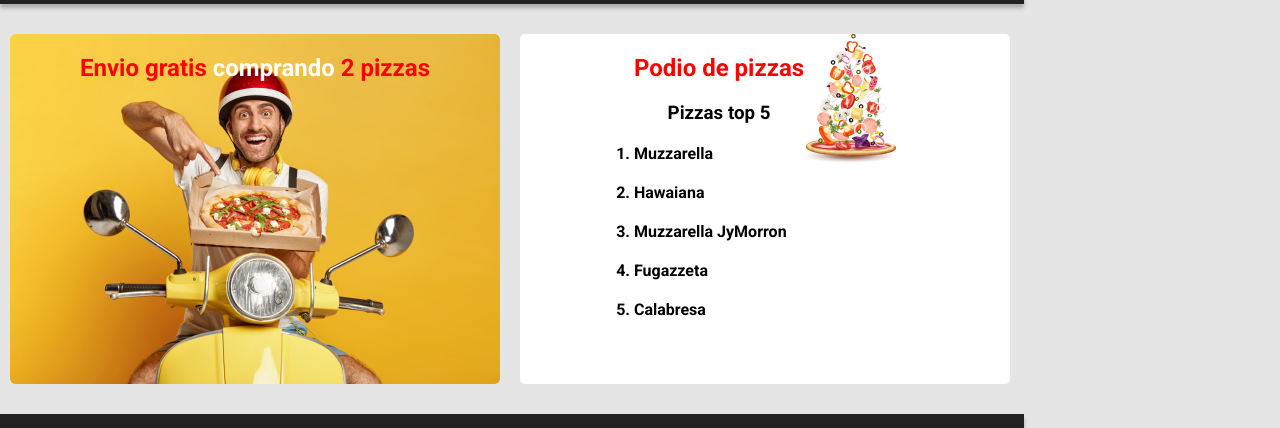
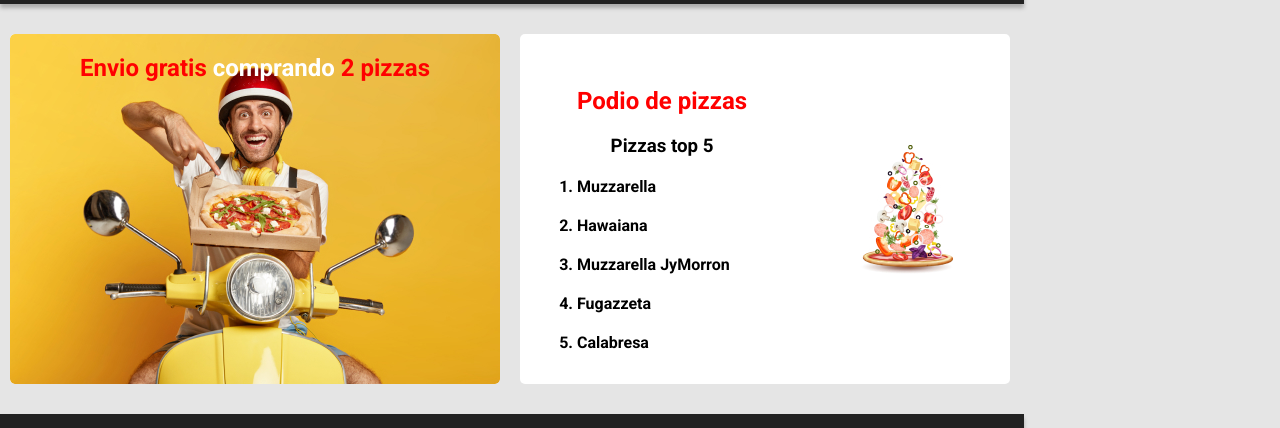
Before and after one commit to Asj-code/PizzaFront, a plain HTML site: page index.html in a window 1280 px wide. Shown: the part 96-524 px from the top of the page. Drawn offline with Linux system fonts and the light colour scheme.

Commit message:
changed spaces

```diff
--- a/styles/style.css
+++ b/styles/style.css
@@ -73,7 +73,8 @@ h2 {
     width: 490px;
     height: 350px;
     margin: 30px 10px;
-    justify-content: center;
+    justify-content: space-around;
+    align-items: center;
 }
 
 .podio-img {
```
